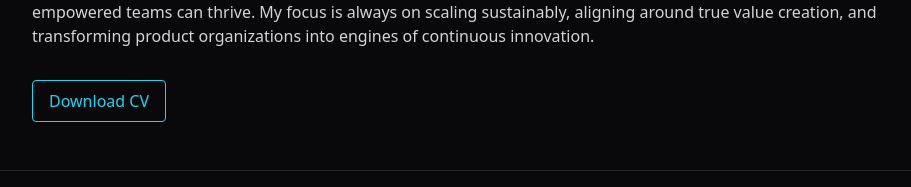
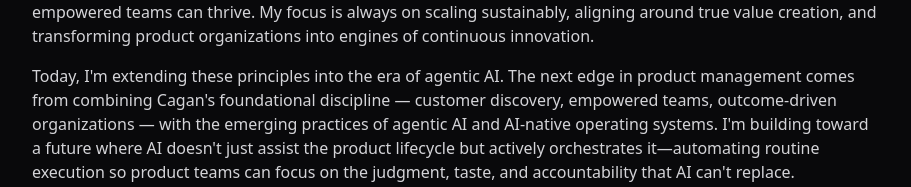
Before and after one commit to cariasfe/carlosariasf-website, a Next.js app: page / in a window 1280 px wide. Shown: the part 765-952 px from the top of the page, without its empty margins (184-1095 px from the left). Built offline with nearby package versions, Linux system fonts and the light colour scheme.

Commit message:
feat: add agentic AI paragraph to Home page philosophy
Extends the Cagan-framework narrative (Inspired/Empowered/Transformed)
with a forward-looking paragraph on combining that discipline with
agentic AI and AI-native operating systems to leverage AI throughout
the PM lifecycle.

```diff
--- a/src/app/page.tsx
+++ b/src/app/page.tsx
@@ -76,6 +76,18 @@ export default function HomePage() {
           around true value creation, and transforming product
           organizations into engines of continuous innovation.
         </p>
+        <p>
+          Today, I&apos;m extending these principles into the era of
+          agentic AI. The next edge in product management comes from
+          combining Cagan&apos;s foundational discipline — customer
+          discovery, empowered teams, outcome-driven organizations — with
+          the emerging practices of agentic AI and AI-native operating
+          systems. I&apos;m building toward a future where AI doesn&apos;t
+          just assist the product lifecycle but actively orchestrates
+          it—automating routine execution so product teams can focus on
+          the judgment, taste, and accountability that AI can&apos;t
+          replace.
+        </p>
       </div>
 
       <a
```
